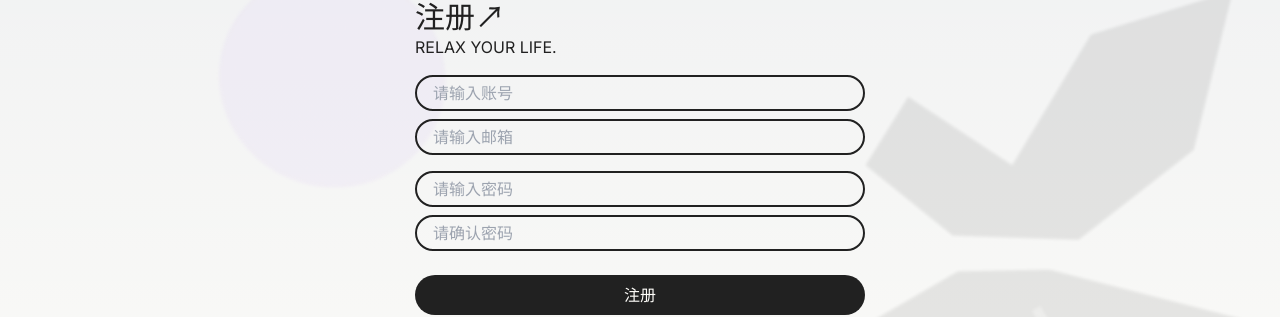
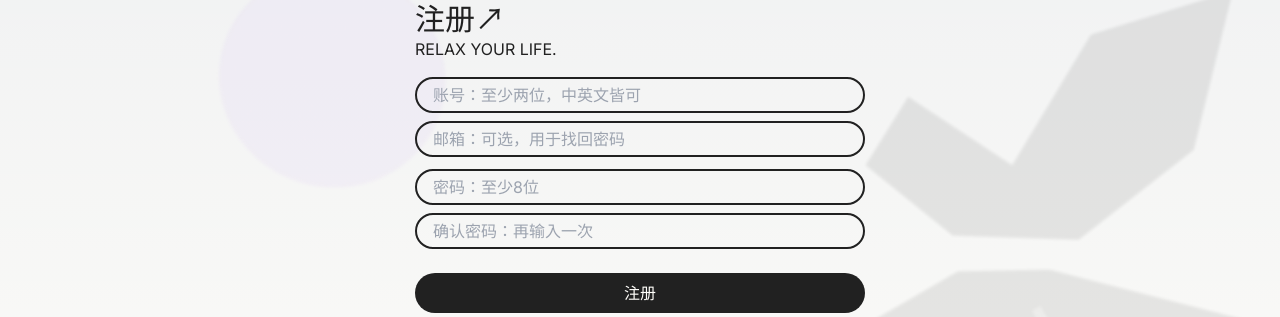
Before and after one commit to 5unnyWind/jijian, a Next.js app: page /enroll in a window 1280 px wide. Shown: the part 119-436 px from the top of the page. Built offline with nearby package versions, Linux system fonts and the light colour scheme; no server answers.

Commit message:
feat: placeholder more

```diff
--- a/app/bubble/AddBubbleDrawer.tsx
+++ b/app/bubble/AddBubbleDrawer.tsx
@@ -31,6 +31,7 @@ export default function AddBubbleDrawer() {
         <DrawerHeader>
           <DrawerTitle>添加一个泡泡?</DrawerTitle>
           <DrawerDescription>
+            <span>（记录一项闲置物品）</span>
             <Image
               className="ml-auto mr-auto"
               src={"/add_bubble_head.svg"}
@@ -84,7 +85,7 @@ const AddBubbleForm = () => {
               'url("/add_bubble_name_icon.svg") no-repeat scroll 9px 9px',
           }}
           name="item_name"
-          placeholder="请输入物品名称"
+          placeholder="例如：旧杂志"
         />
         {/* 数量 */}
         <Label htmlFor="item_count">数量</Label>
@@ -95,7 +96,8 @@ const AddBubbleForm = () => {
               'url("/add_bubble_count_icon.svg") no-repeat scroll 12px 12px',
           }}
           name="item_count"
-          placeholder="请输入数量"
+          placeholder="例如：1"
+          type="number"
         />
         <Submit />
         <DrawerClose ref={ref} asChild className="w-full mt-2 mb-2">
--- a/app/enroll/page.tsx
+++ b/app/enroll/page.tsx
@@ -48,7 +48,7 @@ export default function Enroll() {
           <input
             name="username"
             type="text"
-            placeholder="请输入账号"
+            placeholder="账号：至少两位，中英文皆可"
             className="bg-transparent outline-none border-2 border-foreground w-full rounded-full p-1 pl-4"
             aria-describedby="username-error"
           />
@@ -59,7 +59,7 @@ export default function Enroll() {
           </div>
           <input
             name="email"
-            placeholder="请输入邮箱"
+            placeholder="邮箱：可选，用于找回密码"
             className="mt-2 bg-transparent outline-none border-2  border-foreground w-full rounded-full p-1 pl-4"
             aria-describedby="email-error"
           />
@@ -68,11 +68,11 @@ export default function Enroll() {
               {state.errors?.email?.[0]}
             </p>
           </div>
-          <div className=" mt-2 "></div>
+          <div className=" mt-1 "></div>
           <input
             name="password"
             type="password"
-            placeholder="请输入密码"
+            placeholder="密码：至少8位"
             className="mt-2 bg-transparent outline-none border-2  border-foreground w-full rounded-full p-1 pl-4"
             aria-describedby="password-error"
           />
@@ -85,7 +85,7 @@ export default function Enroll() {
           <input
             name="confirm_password"
             type="password"
-            placeholder="请确认密码"
+            placeholder="确认密码：再输入一次"
             className="mt-2 bg-transparent outline-none border-2  border-foreground w-full rounded-full p-1 mb-2 pl-4"
             aria-describedby="confirm_password-error"
           />
```
